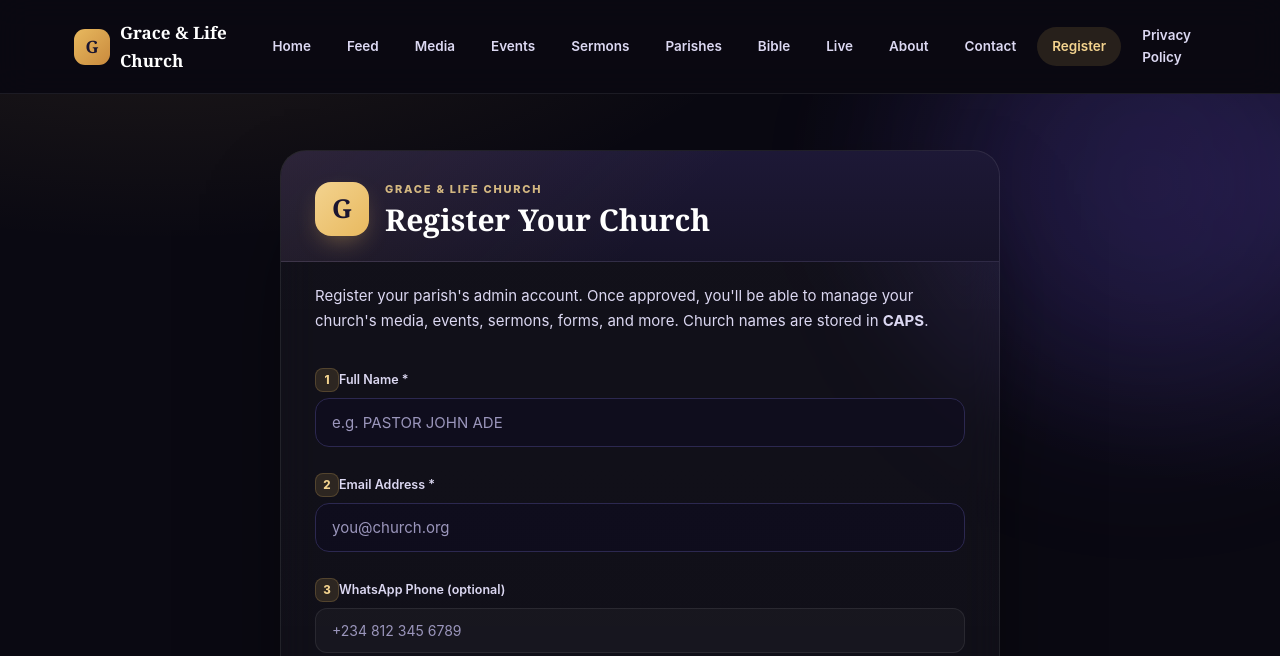
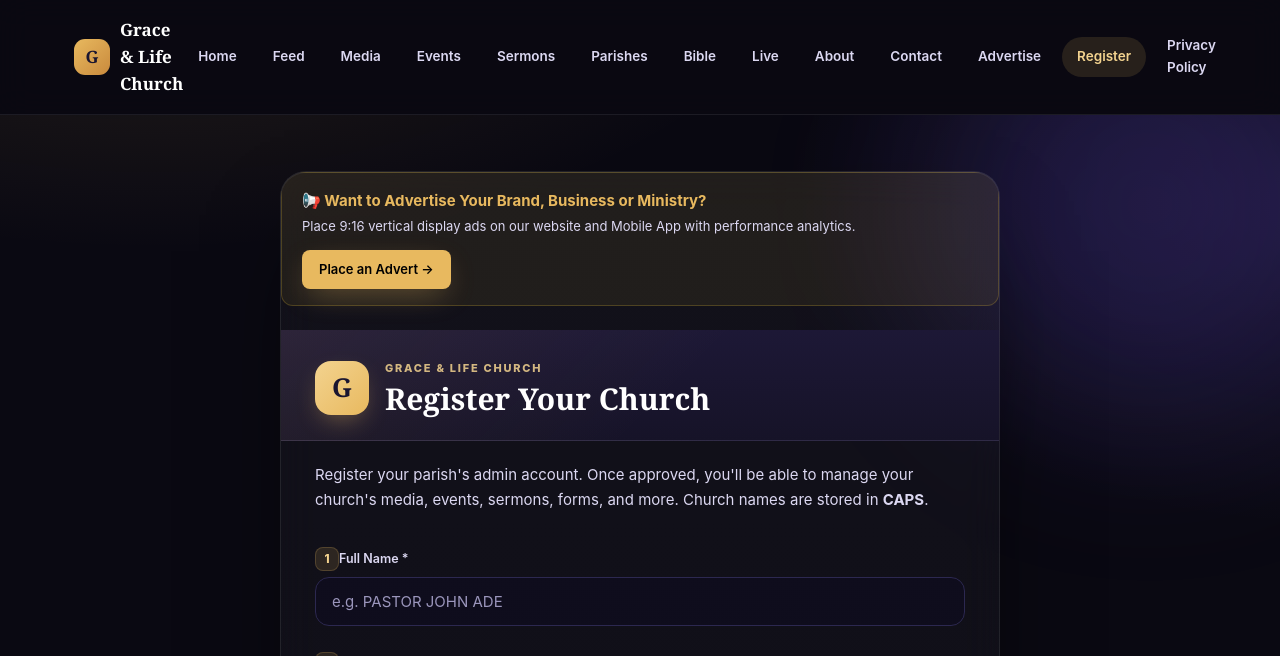
Before and after one commit to philmorehost/CHURCH-MEDIA1, a PHP site: page /register in a window 1280 px wide. Shown: the top 656 px of the page. Run offline with PHP 8.4, Linux system fonts and the light colour scheme; the visitor is signed in with stand-in values (Sample User, id 1); data comes from the database, SQL or seed files in the repository; data that the repository does not hold is empty; some libraries are stand-ins or nearby versions.

Commit message:
Add Advertise navigation links and publisher portal callouts across website
- Added Advertise link to main header navigation menu in views/partials/layout-open.php.
- Added Advertise with Us and Publisher Portal links to footer in views/partials/layout-close.php.
- Added prominent Ad Publisher banner on views/register.php and action buttons on views/app-features.php linking directly to /advertise and /ad-manager.

Co-authored-by: philmorehost <10132335+philmorehost@users.noreply.github.com>

```diff
--- a/views/app-features.php
+++ b/views/app-features.php
@@ -136,6 +136,10 @@ $mark = e(mb_substr((string) $s['site_title'], 0, 1));
           <li>Pay online via Payhub or bank transfer with receipt upload</li>
           <li>Publisher Ad Portal with real-time impression, click, and CTR stats</li>
         </ul>
+        <div style="margin-top:16px; display:flex; gap:8px; flex-wrap:wrap;">
+          <a href="/advertise" class="btn btn-gold btn-sm" style="text-decoration:none; font-weight:600; padding:8px 14px; border-radius:8px; background:var(--gold); color:#000;">Place an Advert</a>
+          <a href="/ad-manager" class="btn btn-sm" style="text-decoration:none; padding:8px 14px; border-radius:8px; border:1px solid var(--border-soft); color:var(--ink);">Publisher Portal</a>
+        </div>
       </div>
 
       <div class="appf-card">
--- a/views/partials/layout-close.php
+++ b/views/partials/layout-close.php
@@ -40,6 +40,8 @@ $socials = [
         <a href="/about">About Us</a>
         <a href="/contact">Contact</a>
         <a href="/give">Give</a>
+        <a href="/advertise">Advertise with Us</a>
+        <a href="/ad-manager">Publisher Portal</a>
         <?php if ($s['contact_email'] ?? null): ?><a href="mailto:<?= e($s['contact_email']) ?>"><?= e($s['contact_email']) ?></a><?php endif; ?>
         <?php if ($s['contact_phone'] ?? null): ?><a href="tel:<?= e($s['contact_phone']) ?>"><?= e($s['contact_phone']) ?></a><?php endif; ?>
       </div>
--- a/views/partials/layout-open.php
+++ b/views/partials/layout-open.php
@@ -20,6 +20,7 @@ $navLinks = [
     '/live' => 'Live',
     '/about' => 'About',
     '/contact' => 'Contact',
+    '/advertise' => 'Advertise',
     '/register' => 'Register',
 ];
 try {
--- a/views/register.php
+++ b/views/register.php
@@ -37,6 +37,14 @@ $oldJson = json_encode([
         <a class="form-submit ghost" href="/">Back to Homepage</a>
       </div>
     <?php else: ?>
+      <div style="background:rgba(212,175,55,0.08); border:1px solid rgba(212,175,55,0.25); border-radius:12px; padding:16px 20px; margin-bottom:24px; display:flex; align-items:center; justify-content:space-between; flex-wrap:wrap; gap:12px;">
+        <div>
+          <strong style="color:var(--gold); font-size:15px; display:block;">📢 Want to Advertise Your Brand, Business or Ministry?</strong>
+          <span style="font-size:13px; color:var(--ink-dim);">Place 9:16 vertical display ads on our website and Mobile App with performance analytics.</span>
+        </div>
+        <a href="/advertise" class="btn btn-gold btn-sm" style="white-space:nowrap; text-decoration:none; display:inline-block; padding:8px 16px; border-radius:8px; background:var(--gold); color:#000; font-weight:600;">Place an Advert &rarr;</a>
+      </div>
+
       <div class="form-banner">
         <div class="form-mark"><?= e(mb_substr(setting('site_title'), 0, 1)) ?></div>
         <div>
```
